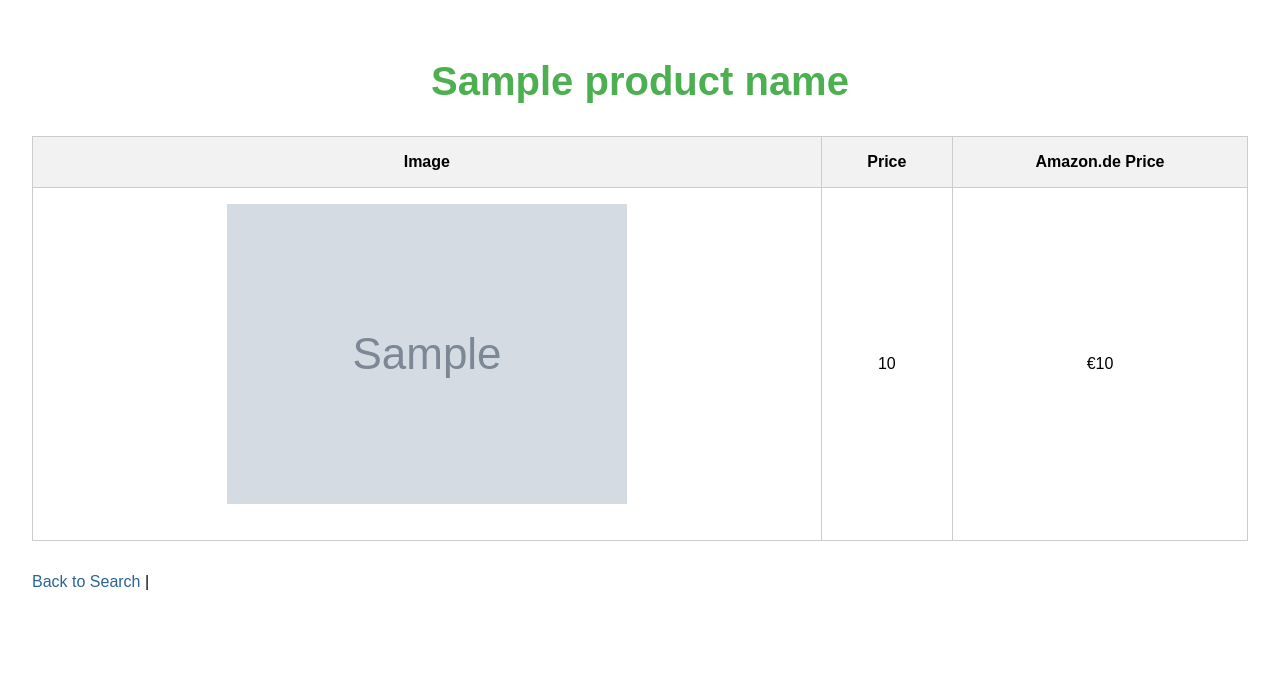
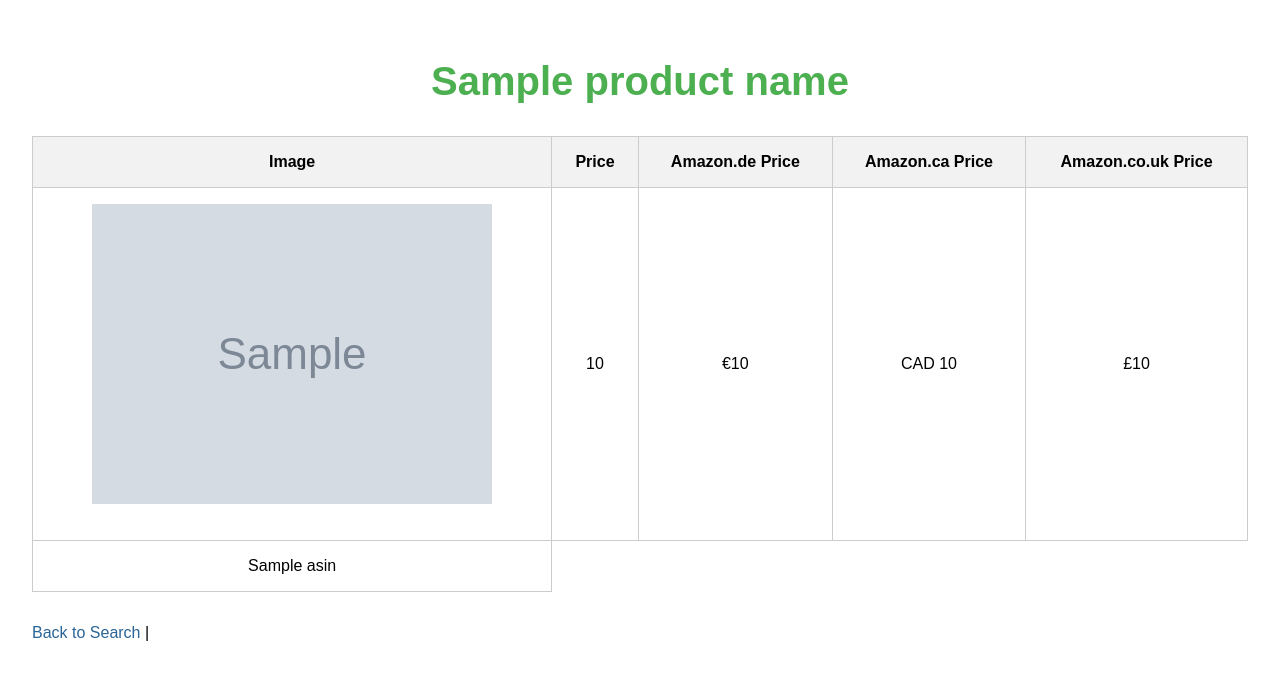
Before and after one commit to Almog-Arazi/amazon_scraping, a FastAPI app: template templates/product.html in a window 1280 px wide. Shown: the top 680 px of the page. Run offline with FastAPI, Linux system fonts and the light colour scheme; the template is opened without the code that fills it: most values are stand-ins (such as "Sample title", 1, 10 or a date in 2020); grey boxes marked "Sample" are stand-in pictures.

Commit message:
update the asin

```diff
--- a/app.py
+++ b/app.py
@@ -8,9 +8,6 @@ from selenium.webdriver.common.by import By
 from selenium.webdriver.support.ui import WebDriverWait
 from selenium.webdriver.support import expected_conditions as EC
 from selenium.webdriver.chrome.options import Options
-import os
-import time
-import re
 from typing import Optional
 
 app = FastAPI()
@@ -22,7 +19,6 @@ templates = Jinja2Templates(directory="templates")
 
 def fetch_page_content(url):
     chrome_options = Options()
-   # chrome_options.add_argument("--headless")
     chrome_options.add_argument("--disable-gpu")
     chrome_options.add_argument("--no-sandbox")
     chrome_options.add_argument("--disable-dev-shm-usage")
@@ -35,7 +31,7 @@ def fetch_page_content(url):
     driver.get(url)
 
     try:
-        WebDriverWait(driver, 60).until(EC.presence_of_element_located((By.ID, "search")))
+        WebDriverWait(driver, 20).until(EC.presence_of_element_located((By.ID, "search")))
     except TimeoutException:
         print("Element not found or it took too long to load the page.")
         driver.quit()
@@ -49,7 +45,7 @@ def fetch_page_content(url):
 
 def build_url(search_query):
     search_query = search_query.replace(' ', '+')
-    base_url = 'https://www.amazon.com/s?k={0}'.format(search_query)
+    base_url = 'https://www.amazon.com/s?k={0}&language=en_US'.format(search_query)
     return base_url
 
 def extract_product_info(result) -> Optional[dict]:
@@ -95,10 +91,9 @@ def extract_product_info(result) -> Optional[dict]:
         except AttributeError:
             price = None
 
-    # Add the following lines to extract ASIN
     try:
-        asin = result.h2.a['href'].split('/')[3]
-    except (AttributeError, TypeError, IndexError):
+        asin = result['data-asin']
+    except (AttributeError, KeyError):
         asin = None
 
     if not title:
--- a/templates/product.html
+++ b/templates/product.html
@@ -73,6 +73,8 @@
                 <th class="center">Image</th>
                 <th class="center">Price</th>
                 <th class="center">Amazon.de Price</th>
+                <th class="center">Amazon.ca Price</th>
+                <th class="center">Amazon.co.uk Price</th>
             </tr>
         </thead>
         <tbody>
@@ -86,6 +88,24 @@
                         Price not found
                     {% endif %}
                 </td>
+                <td class="center">
+                    {% if ca_price %}
+                        CAD {{ ca_price }}
+                    {% else %}
+                        Price not found
+                    {% endif %}
+                </td>
+                <td class="center">
+                    {% if co_uk_price %}
+                        £{{ co_uk_price }}
+                    {% else %}
+                        Price not found
+                    {% endif %}
+                </td>
+            </tr>
+            <!-- Add a new row for the ASIN -->
+            <tr>
+                <td class="center">{{ asin }}</td>
             </tr>
         </tbody>
     </table>
```
Also changed, not shown: templates/search.html (+16 -0 lines).
